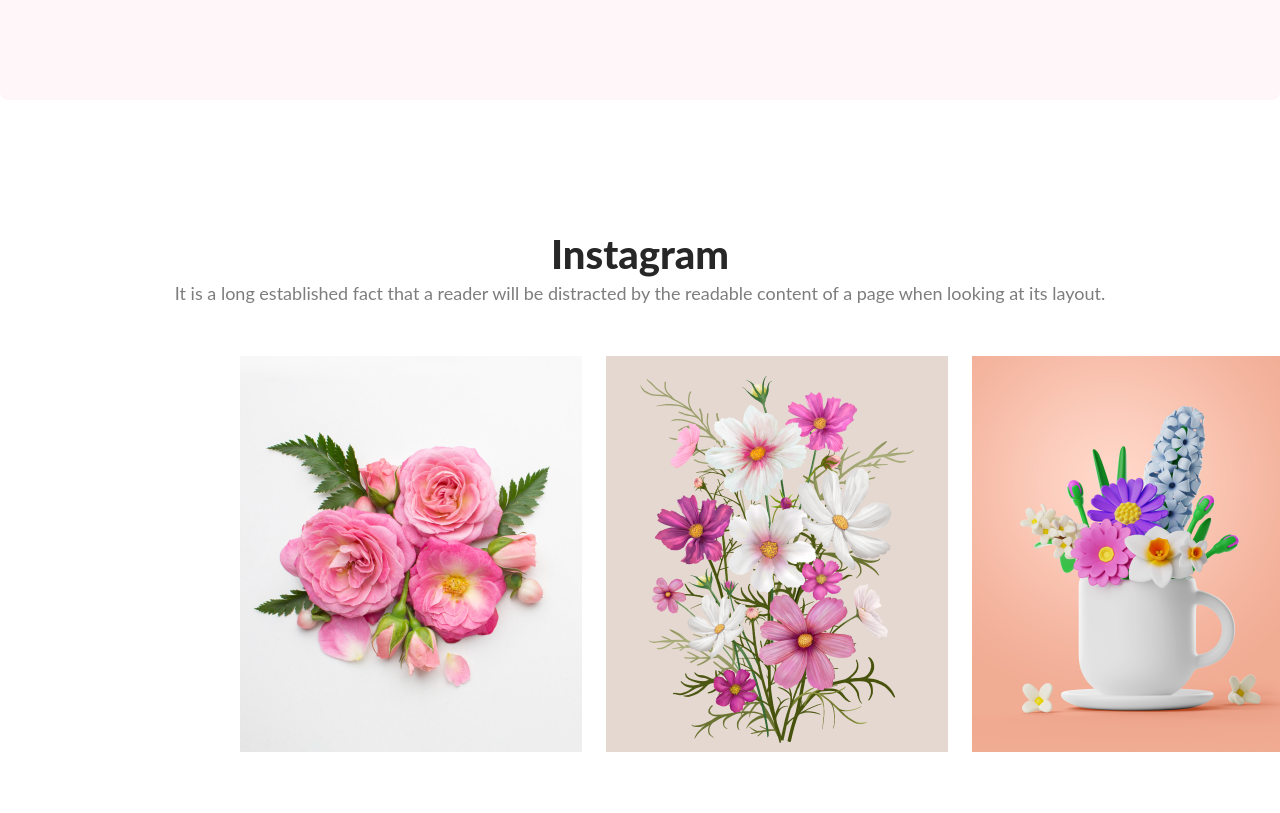
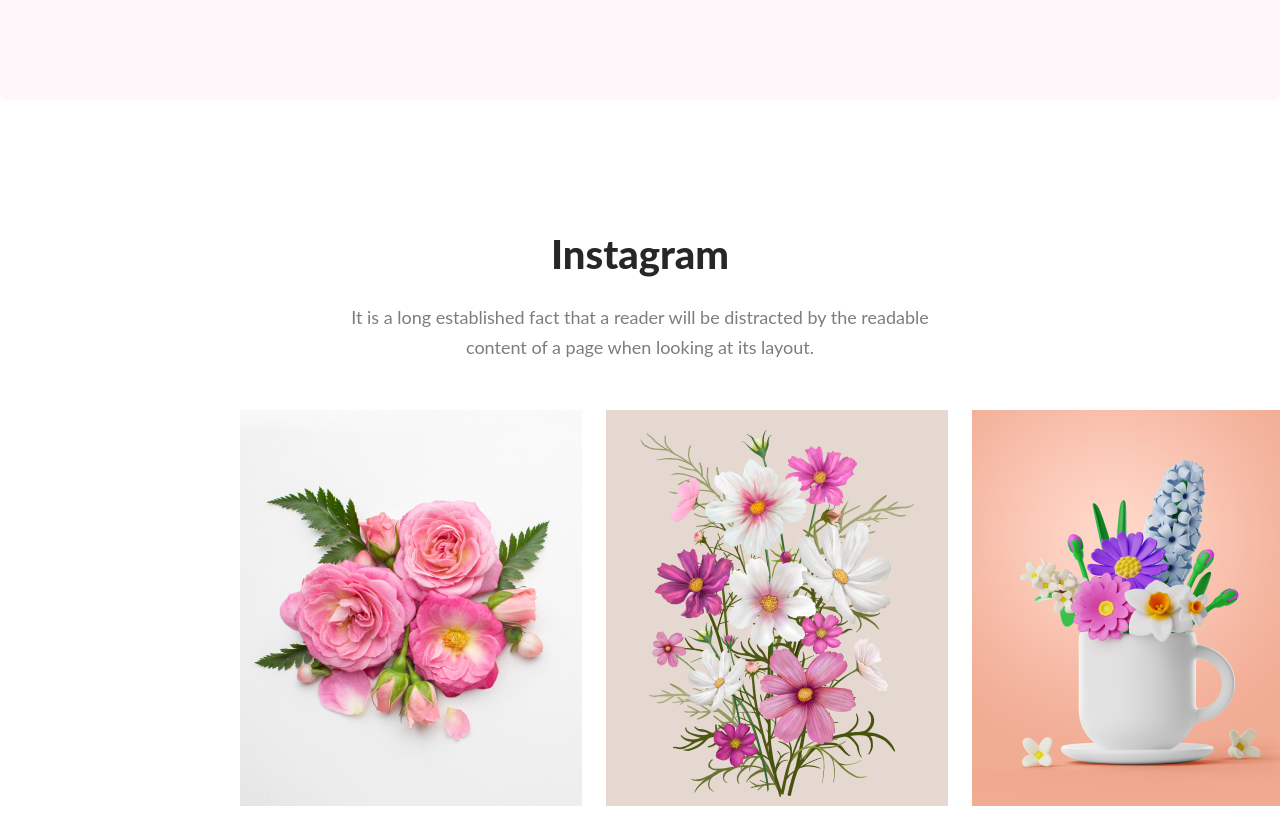
Before and after one commit to miraj1189/flower-shop, a plain HTML site: page index.html in a window 1280 px wide. Shown: the part 2885-3698 px from the top of the page. Drawn offline with Linux system fonts and the light colour scheme.

Commit message:
some minor correction

```diff
--- a/index.html
+++ b/index.html
@@ -78,7 +78,7 @@
                 Instagram
             </h1>
             <p class="insta-description">
-                It is a long established fact that a reader will be distracted by the readable content of a page when looking at its layout.
+                It is a long established fact that a reader will be distracted by the readable<br> content of a page when looking at its layout.
             </p>
         </div>
         <div class="insta-content">
--- a/style.css
+++ b/style.css
@@ -49,6 +49,7 @@
 }
 
 /* bonus section style */
+
 .featured-title {
     color: #272727;
     text-align: center;
@@ -120,6 +121,7 @@
 }
 
 /* service section style */
+
 .service {
     display: flex;
     justify-content: space-around;
@@ -148,6 +150,7 @@
 }
 
 /* deal section style */
+
 .deal {
     display: flex;
     align-items: center;
@@ -191,12 +194,14 @@
 }
 
 /* instagram section style */
+
 .insta-title {
     color: #272727;
     text-align: center;
     font-family: Lato;
     font-size: 40px;
     font-weight: 800;
+    margin-bottom: 24px;
 }
 
 .insta-description {
@@ -266,6 +271,7 @@
 }
 
 /* footer section */
+
 .footer {
     background: #111010;
     height: 450px;
```
